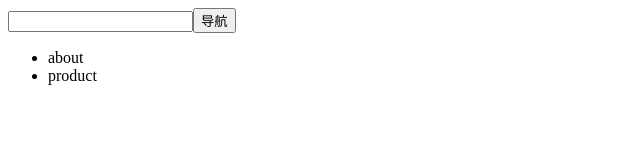
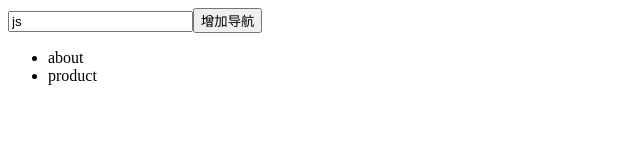
Before and after one commit to Lebron-w/react-study, a React (Create React App) app in the folder demo01/: page / in a window 1280 px wide. Shown: the top 160 px of the page, without its empty margins (0-640 px from the left). Built offline with nearby package versions, Linux system fonts and the light colour scheme.

Commit message:
响应式设计

```diff
--- a/demo01/src/Menu.js
+++ b/demo01/src/Menu.js
@@ -1,13 +1,20 @@
 import React, {Component,Fragment} from 'react'
 
 class Menu extends Component{
+    constructor (props) {
+        super(props) //调用父级的方法
+        this.state = {
+            inputValue: 'js',
+            list: []
+        }
+    }
     render () {
         return (
             // flex
             <Fragment>
                 <div>
-                    <input/>
-                    <button>导航</button>
+                    <input value={this.state.inputValue} onChange={this.inputChange.bind(this)}/>
+                    <button>增加导航</button>
                 </div>
                 <ul>
                     <li>about</li>
@@ -16,5 +23,12 @@
             </Fragment>
         )
     }
+    inputChange (e) {
+        // console.log(e.target.value)
+        // console.log(this)
+        this.setState({
+            inputValue:e.target.value
+        })
+    }
 }
 export default Menu
```
